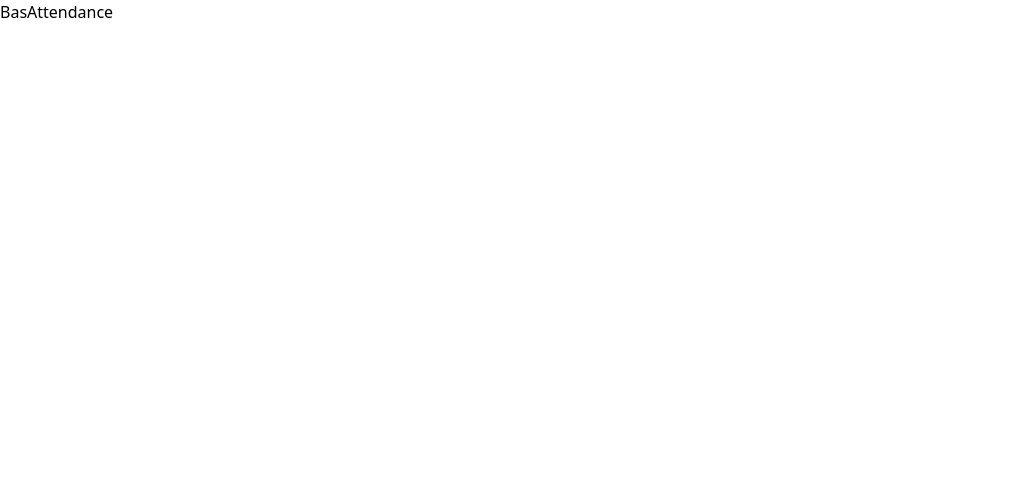
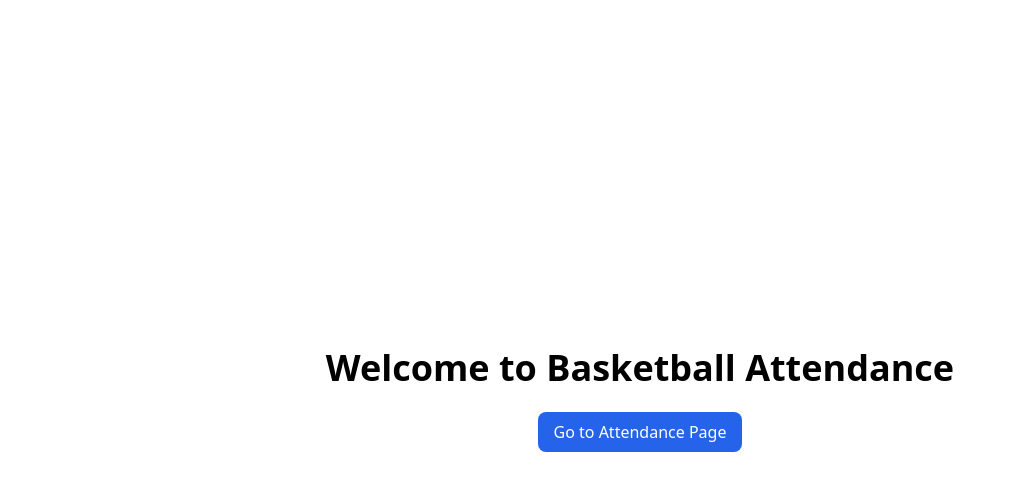
Before and after one commit to votrungquan1999/bas-attendance, a Next.js app: page / in a window 1280 px wide. Shown: the top 490 px of the page, without its empty margins (0-1015 px from the left). Built offline with nearby package versions, Linux system fonts and the light colour scheme.

Commit message:
feat: landing page

```diff
--- a/src/app/page.tsx
+++ b/src/app/page.tsx
@@ -1,7 +1,17 @@
+import Link from "next/link";
+
 export default function Home() {
 	return (
-		<div>
-			<h1>BasAttendance</h1>
-		</div>
+		<main className="flex flex-col items-center justify-center flex-1">
+			<h1 className="text-2xl md:text-4xl font-bold mb-6 text-center px-4">
+				Welcome to Basketball Attendance
+			</h1>
+			<Link
+				href="/attendance"
+				className="px-4 py-2 bg-blue-600 text-white rounded-lg hover:bg-blue-700 transition-colors"
+			>
+				Go to Attendance Page
+			</Link>
+		</main>
 	);
 }
```
